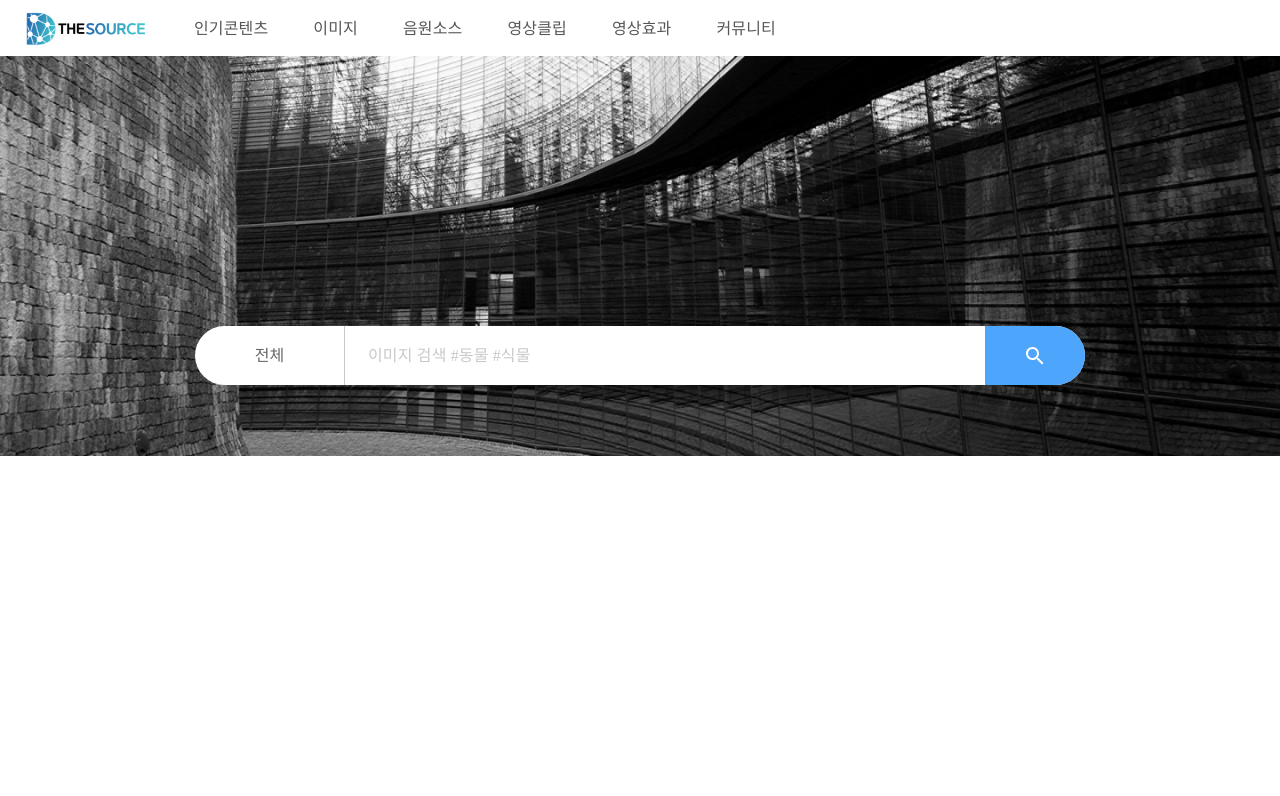
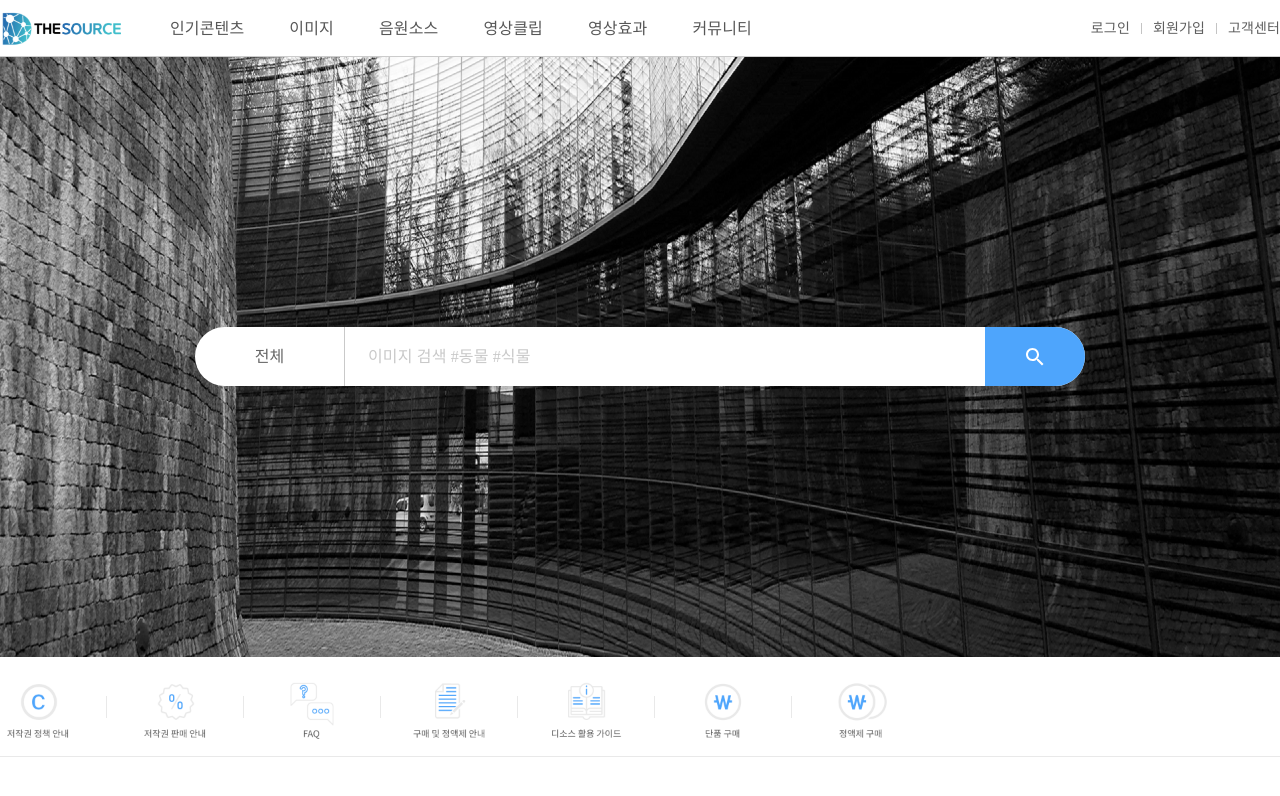
Before and after one commit to DGUHJH/thesource-next, a Next.js app: page / in a window 1280 px wide. Shown: the top 796 px of the page. Built offline with nearby package versions, Linux system fonts and the light colour scheme; a web font is replaced by a local one.

Commit message:
Update : Header Components

```diff
--- a/src/components/Header/index.tsx
+++ b/src/components/Header/index.tsx
@@ -74,7 +74,7 @@ export const Header = () => {
       </Styled.MenuContainer>
       <Styled.BannerContainer>
         <Styled.BannerWrapper>
-          <Image src={mainBanner} layout="responsive" />
+          <Image height={600} src={mainBanner} layout="fill" />
         </Styled.BannerWrapper>
         <Styled.SearchBarWrapper>
           <SearchBar />
--- a/src/components/Header/styled.ts
+++ b/src/components/Header/styled.ts
@@ -3,17 +3,18 @@ import styled from 'styled-components';
 
 export const Root = styled(Box)`
   width: 100%;
-  height: 57px;
-  border-bottom: 1px #ccc solid;
 `;
 
 export const MenuContainer = styled(Container)`
-  width: 100%;
-  height: 100%;
-  display: flex;
-  justify-content: space-between;
-  align-items: center;
-  padding: 0;
+  &&& {
+    width: 100%;
+    height: 57px;
+    display: flex;
+    justify-content: space-between;
+    align-items: center;
+    border-bottom: 1px #ccc solid;
+    padding: 0;
+  }
 `;
 
 export const LeftContainer = styled(Box)`
--- a/src/pages/index.tsx
+++ b/src/pages/index.tsx
@@ -1,7 +1,25 @@
+import iconMenu1 from 'assets/images/icon_menu_1.png';
+import iconMenu2 from 'assets/images/icon_menu_2.png';
+import iconMenu3 from 'assets/images/icon_menu_3.png';
+import iconMenu4 from 'assets/images/icon_menu_4.png';
+import iconMenu5 from 'assets/images/icon_menu_5.png';
+import iconMenu6 from 'assets/images/icon_menu_6.png';
+import iconMenu7 from 'assets/images/icon_menu_7.png';
 import { Header } from 'components/Header';
 import Head from 'next/head';
+import Image from 'next/image';
 import { BrowserView, MobileView } from 'react-device-detect';
 import * as Styled from 'styles/styled';
+
+const iconMenuList = [
+  iconMenu1,
+  iconMenu2,
+  iconMenu3,
+  iconMenu4,
+  iconMenu5,
+  iconMenu6,
+  iconMenu7,
+];
 
 const Main = () => {
   return (
@@ -25,6 +43,24 @@ const Pc = () => {
   return (
     <Styled.Body>
       <Header />
+      <Styled.IconMenuBody>
+        <Styled.IconMenuContainer>
+          <Styled.IconMenuLeftContainer>
+            {iconMenuList.map((value, index) => (
+              <>
+                {index != 0 && (
+                  <Styled.IconMenuBarWrapper>
+                    <Styled.IconMenuBar />
+                  </Styled.IconMenuBarWrapper>
+                )}
+                <Styled.IconMenuWrapper key={`icon_menu_wrapper_${index}`}>
+                  <Image src={value} layout="responsive" />
+                </Styled.IconMenuWrapper>
+              </>
+            ))}
+          </Styled.IconMenuLeftContainer>
+        </Styled.IconMenuContainer>
+      </Styled.IconMenuBody>
     </Styled.Body>
   );
 };
--- a/src/styles/styled.ts
+++ b/src/styles/styled.ts
@@ -13,20 +13,42 @@ export const Body = styled(Box)`
 export const IconMenuBody = styled(Box)`
   width: 100%;
   height: 100px;
+  border-bottom: 1px #e9e9e9 solid;
 `;
 
 export const IconMenuContainer = styled(Container)`
   &&& {
+    height: 100%;
     padding: 0;
+    display: flex;
     justify-content: space-between;
+    align-items: center;
   }
 `;
+
 export const IconMenuLeftContainer = styled(Box)`
+  height: 100%;
   display: flex;
   justify-content: space-between;
+  align-items: center;
 `;
 
 export const IconMenuWrapper = styled(Box)`
   width: 76px;
   height: 66px;
+  cursor: pointer;
 `;
+
+export const IconMenuBarWrapper = styled(Box)`
+  width: 61px;
+  height: 100%;
+  display: flex;
+  justify-content: center;
+  align-items: center;
+`;
+
+export const IconMenuBar = styled(Box)`
+  width: 1px;
+  height: 22px;
+  background: #e9e9e9;
+`;
```
